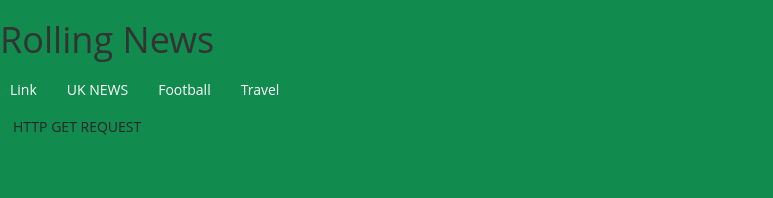
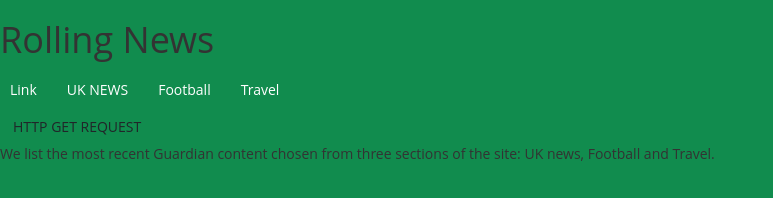
Before and after one commit to TEAM-SORD/SORDGuardians.github.io, a plain HTML site: page index.html in a window 1280 px wide. Shown: the whole page, without its empty margins (0-773 px from the left). Drawn offline with nearby package versions, Linux system fonts and the light colour scheme.

Commit message:
added paragraph

```diff
--- a/index.html
+++ b/index.html
@@ -41,8 +41,15 @@
 
 </header>
 
+
+
 <a href="#" class=btn btn-primary btn-lg active" role="button">HTTP GET REQUEST</a>
 
+
+
+
+<p>We list the most recent Guardian content chosen from
+three sections of the site: UK news, Football and Travel.</p>
 
 <script src="http://ajax.googleapis.com/ajax/libs/jquery/1.11.2/jquery.min.js"></script>
 	<script type='text/javascript' src="guardian.js"> </script>
```
